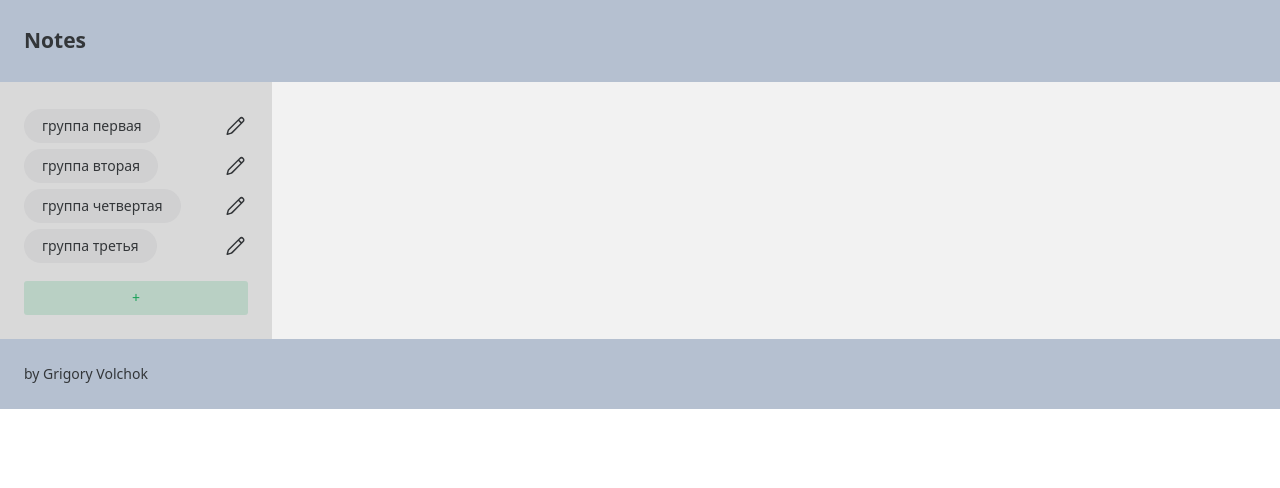
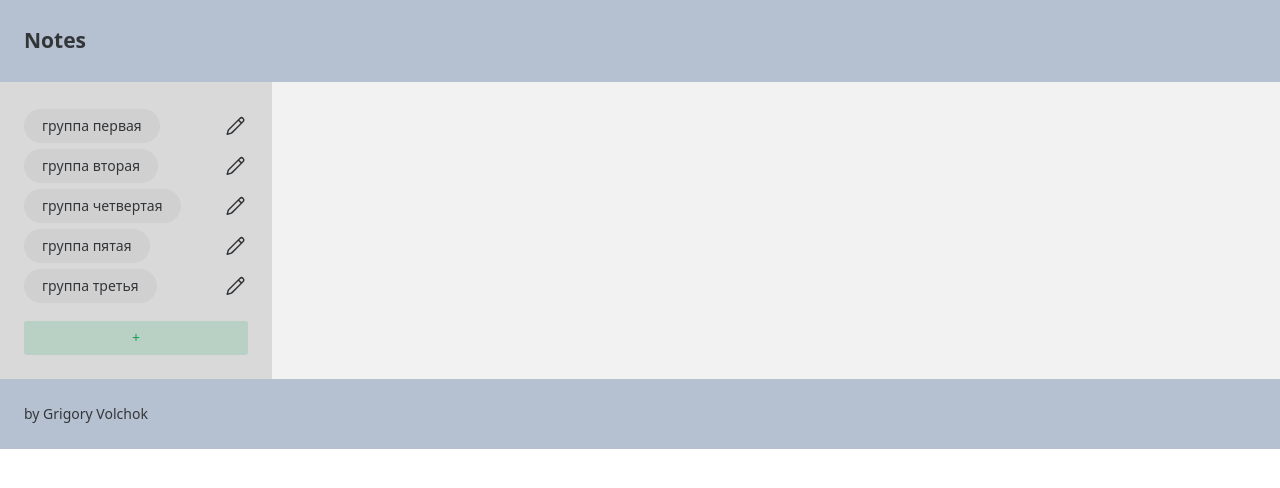
Before and after one commit to V-Grigory/notes, a Vue app in the folder front-vue3/: page / in a window 1280 px wide. Shown: the top 488 px of the page. Built offline with nearby package versions, Linux system fonts and the light colour scheme.

Commit message:
Change store test

```diff
--- a/front-vue3/src/api/notes/in-memory/data.json
+++ b/front-vue3/src/api/notes/in-memory/data.json
@@ -53,5 +53,11 @@
     "groupTitle": "группа четвертая",
     "groupOrder": 4,
     "notes": []
+  },
+  {
+    "groupId": 5,
+    "groupTitle": "группа пятая",
+    "groupOrder": 4,
+    "notes": []
   }
 ]
--- a/front-vue3/src/stores/note.ts
+++ b/front-vue3/src/stores/note.ts
@@ -22,20 +22,7 @@ export const useNoteStore = defineStore("note", () => {
       groupOrder: note.groupOrder,
     }));
 
-    const ordered: Array<IGroupData> | [] = groups.filter(
-      (group: IGroupData) => group.groupOrder
-    );
-    const unOrdered: Array<IGroupData> | [] = groups.filter(
-      (group: IGroupData) => !group.groupOrder
-    );
-
-    return [
-      ...ordered.sort((a: IGroupData, b: IGroupData) => {
-        // @ts-ignore
-        return a.groupOrder - b.groupOrder;
-      }),
-      ...unOrdered,
-    ];
+    return groups.sort((a, b) => a.groupOrder - b.groupOrder);
   });
 
   return {
```
Also changed, not shown: 1 other file (tests, documents, lock files or other folders).
